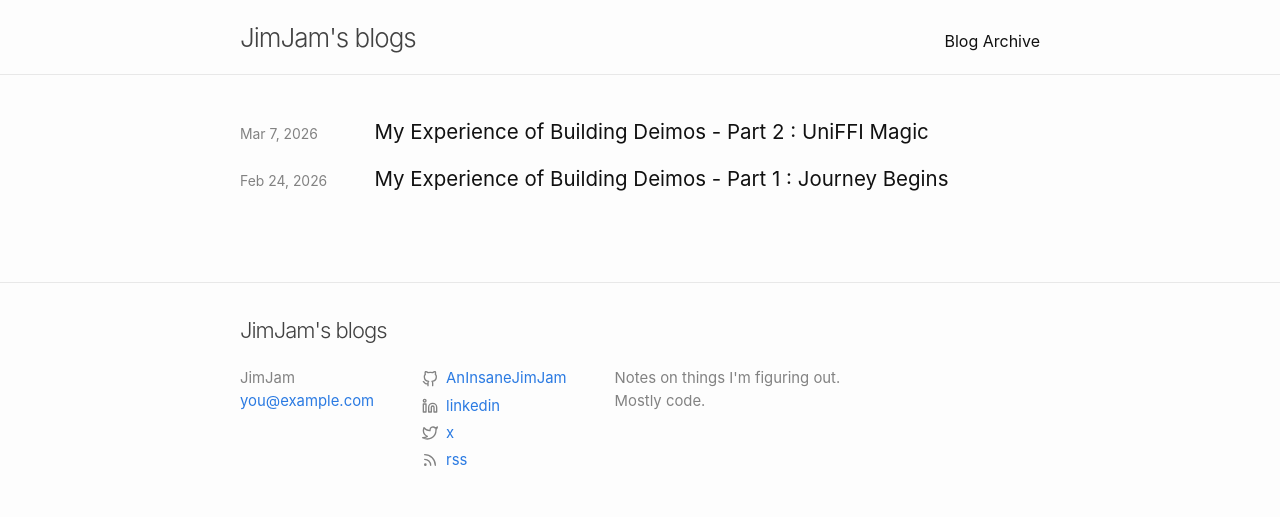
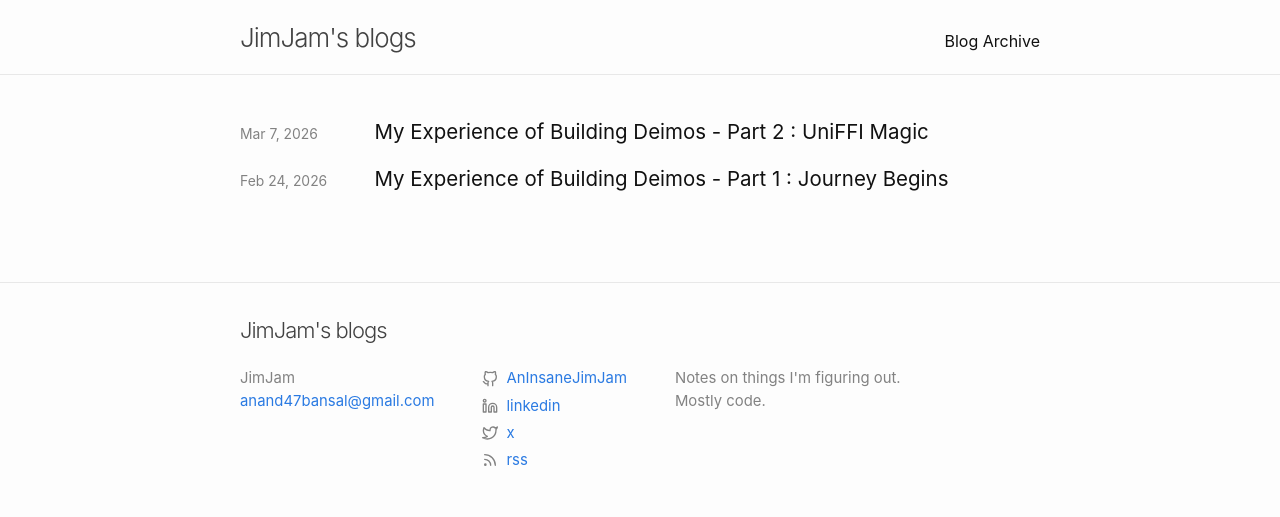
Before and after one commit to AnInsaneJimJam/blog, a plain HTML site: page docs/index.html in a window 1280 px wide. Drawn offline with Linux system fonts and the light colour scheme.

Commit message:
Add contact email to footer

```diff
--- a/docs/index.html
+++ b/docs/index.html
@@ -26,7 +26,7 @@
 <footer><div class="wrap">
   <p class="fname">JimJam's blogs</p>
   <div class="fcols">
-    <p>JimJam<br><a href="mailto:you@example.com">you@example.com</a></p>
+    <p>JimJam<br><a href="mailto:anand47bansal@gmail.com">anand47bansal@gmail.com</a></p>
     <ul class="social">
       <li><a href="https://github.com/AnInsaneJimJam"><svg xmlns="http://www.w3.org/2000/svg" width="24" height="24" viewBox="0 0 24 24" fill="none" stroke="currentColor" stroke-width="2" stroke-linecap="round" stroke-linejoin="round" class="feather feather-github"><path d="M9 19c-5 1.5-5-2.5-7-3m14 6v-3.87a3.37 3.37 0 0 0-.94-2.61c3.14-.35 6.44-1.54 6.44-7A5.44 5.44 0 0 0 20 4.77 5.07 5.07 0 0 0 19.91 1S18.73.65 16 2.48a13.38 13.38 0 0 0-7 0C6.27.65 5.09 1 5.09 1A5.07 5.07 0 0 0 5 4.77a5.44 5.44 0 0 0-1.5 3.78c0 5.42 3.3 6.61 6.44 7A3.37 3.37 0 0 0 9 18.13V22"></path></svg><span>AnInsaneJimJam</span></a></li>
       <li><a href="https://www.linkedin.com/in/anand-bansal-2a10a4337/"><svg xmlns="http://www.w3.org/2000/svg" width="24" height="24" viewBox="0 0 24 24" fill="none" stroke="currentColor" stroke-width="2" stroke-linecap="round" stroke-linejoin="round" class="feather feather-linkedin"><path d="M16 8a6 6 0 0 1 6 6v7h-4v-7a2 2 0 0 0-2-2 2 2 0 0 0-2 2v7h-4v-7a6 6 0 0 1 6-6z"></path><rect x="2" y="9" width="4" height="12"></rect><circle cx="4" cy="4" r="2"></circle></svg><span>linkedin</span></a></li>
```
Also changed, not shown: blog/template.html (+1 -1 lines), docs/building-deimos-part-1/index.html (+1 -1 lines), docs/building-deimos-part-2/index.html (+1 -1 lines), 1 other file.
